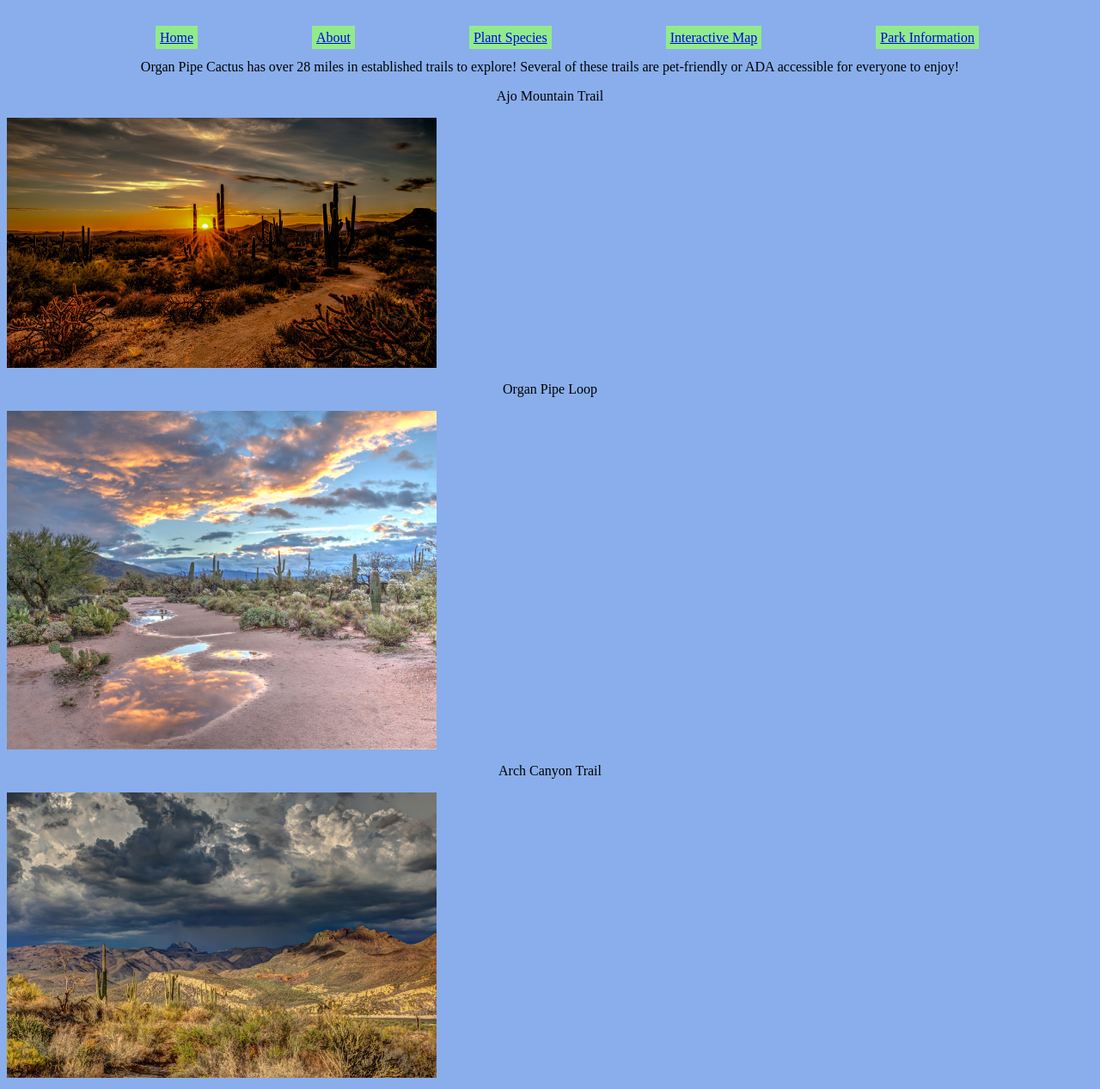
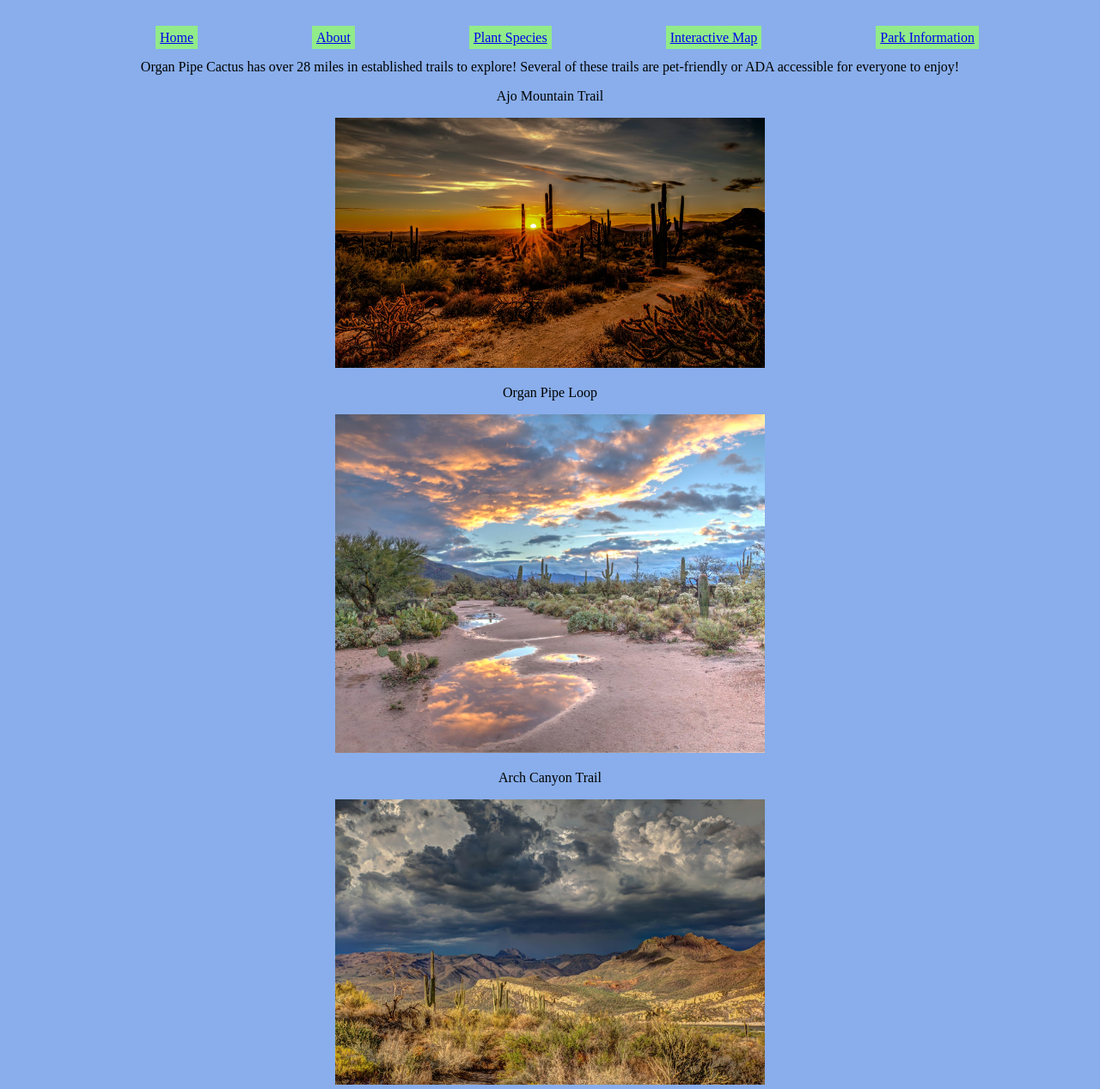
Before and after one commit to Nick-werry/Project-2-Final-Extravaganza, a plain HTML site: page trails.html in a window 1280 px wide. Shown: the part 69-1336 px from the top of the page at 86% size. Drawn offline with Linux system fonts and the light colour scheme.

Commit message:
Update styles.css

```diff
--- a/styles.css
+++ b/styles.css
@@ -85,6 +85,7 @@ body {
 
 .trail-aside {
     list-style-type: none;
+    text-align: center;
 }
 
 .Ajo-Mountain-Trail {
@@ -95,8 +96,6 @@ body {
 .image-1 {
     max-width: 500px;
     max-height: 500px;
-    align-content: center;
-    display: flex;
 }
 
 .Organ-Pipe-Loop {
@@ -107,8 +106,6 @@ body {
 .image-2 {
     max-width: 500px;
     max-height: 500px;
-    align-content: center;
-    display: flex;
 }
 
 .Arch-Canyon-Trail {
@@ -119,8 +116,6 @@ body {
 .image-3 {
     max-width: 500px;
     max-height: 500px;
-    align-content: center;
-    display: flex;
 }
 
 .other-trails {
```
